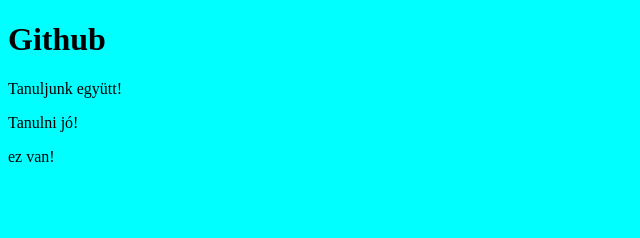
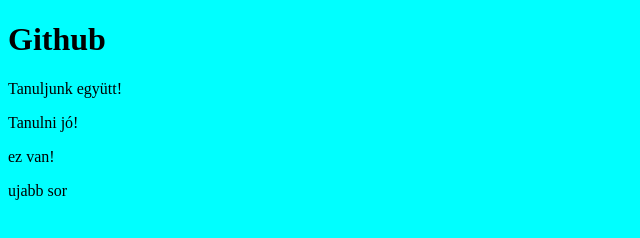
Before and after one commit to abrahi79/forepo, a plain HTML site: page index.html in a window 1280 px wide. Shown: the full height of the page, 0-640 px from the left. Drawn offline with Linux system fonts and the light colour scheme.

Commit message:
ujabb sor beszúrása

```diff
--- a/index.html
+++ b/index.html
@@ -12,5 +12,6 @@
     <p>Tanuljunk együtt!</p>
     <p>Tanulni jó!</p>
     <p>ez van!</p>
+    <p>ujabb sor</p>
 </body>
 </html>
```
